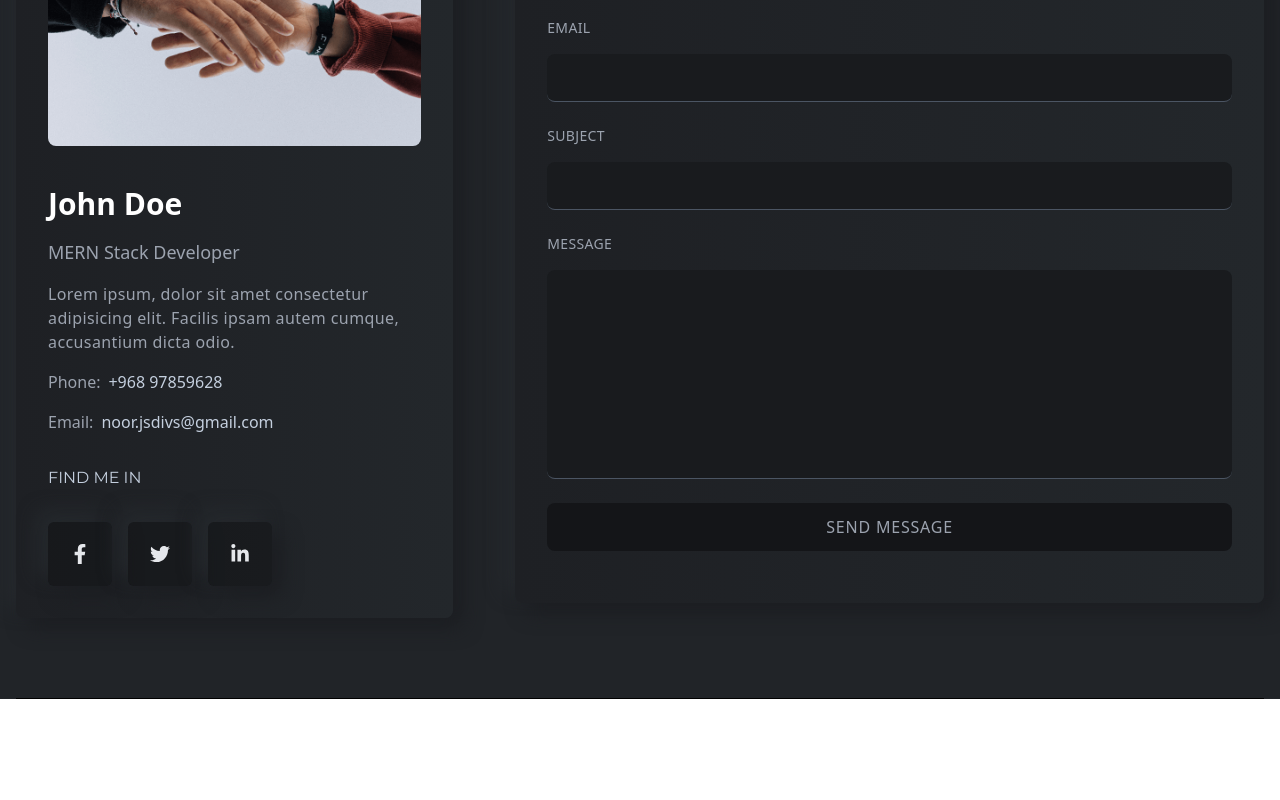
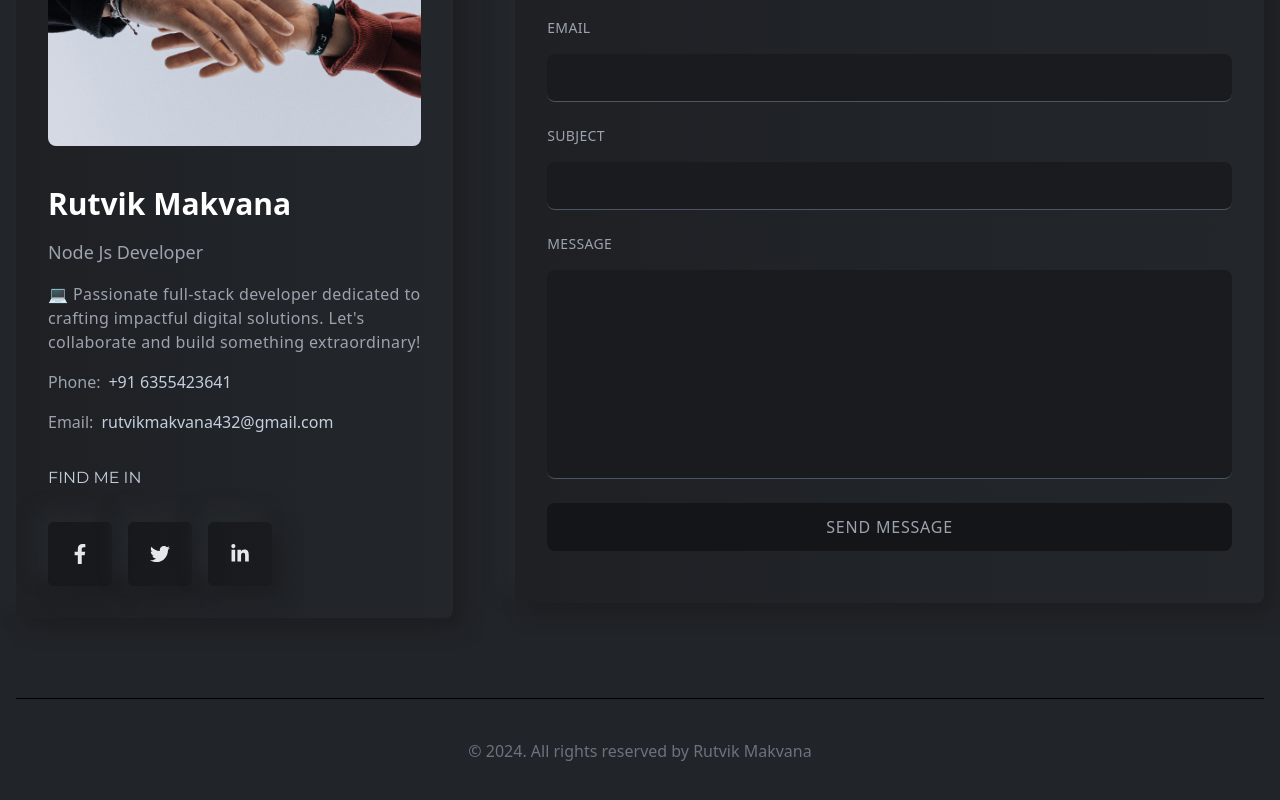
Before and after one commit to RutvikMakvana4/my-portfolio, a React (Vite) app: page / in a window 1280 px wide. Shown: the part 2059-2859 px from the top of the page. Before the commit the page ends 2758 px from the top, so only its background shows below. Built offline with nearby package versions, Linux system fonts and the light colour scheme.

Commit message:
feat: add footer part

```diff
--- a/src/App.jsx
+++ b/src/App.jsx
@@ -1,6 +1,7 @@
 import Banner from './components/banner/Banner'
 import Contact from './components/contact/Contact'
 import Features from './components/features/Features'
+import Footer from './components/footer/Footer'
 import Navbar from './components/navbar/Navbar'
 
 
@@ -14,6 +15,7 @@ function App() {
           <Banner />
           <Features />
           <Contact />
+          <Footer />
         </div>
       </div>
     </>
--- a/src/components/contact/ContactLeft.jsx
+++ b/src/components/contact/ContactLeft.jsx
@@ -11,19 +11,18 @@ const ContactLeft = () => {
         alt="contactImg"
       />
       <div className="flex flex-col gap-4">
-        <h3 className="text-3xl font-bold text-white">John Doe</h3>
+        <h3 className="text-3xl font-bold text-white">Rutvik Makvana</h3>
         <p className="text-lg font-normal text-gray-400">
-          MERN Stack Developer
+        Node Js Developer
         </p>
         <p className="text-base text-gray-400 tracking-wide">
-          Lorem ipsum, dolor sit amet consectetur adipisicing elit. Facilis
-          ipsam autem cumque, accusantium dicta odio.
+        💻 Passionate full-stack developer dedicated to crafting impactful digital solutions. Let's collaborate and build something extraordinary!
         </p>
         <p className="text-base text-gray-400 flex items-center gap-2">
-          Phone: <span className="text-lightText">+968 97859628</span>
+          Phone: <span className="text-lightText">+91 6355423641</span>
         </p>
         <p className="text-base text-gray-400 flex items-center gap-2">
-          Email: <span className="text-lightText">noor.jsdivs@gmail.com</span>
+          Email: <span className="text-lightText">rutvikmakvana432@gmail.com</span>
         </p>
       </div>
       <div className="flex flex-col gap-4">
--- /dev/null
+++ b/src/components/footer/Footer.jsx
@@ -0,0 +1,15 @@
+import React from 'react';
+
+const Footer = () => {
+  const currentYear = new Date().getFullYear();
+
+  return (
+    <div className="w-full py-10">
+      <p className="text-center text-gray-500 text-base">
+        © {currentYear}. All rights reserved by Rutvik Makvana
+      </p>
+    </div>
+  );
+}
+
+export default Footer;
```
